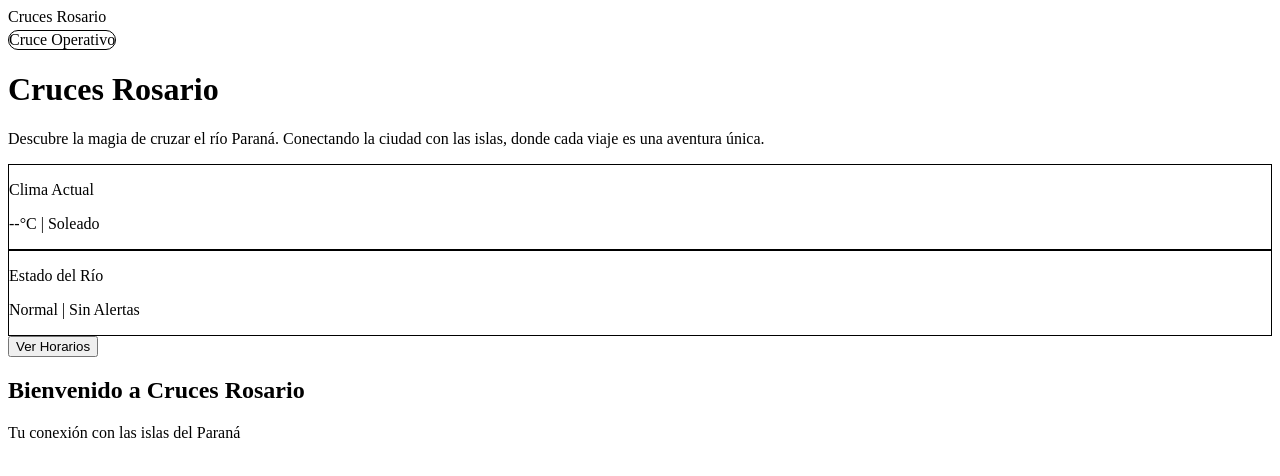
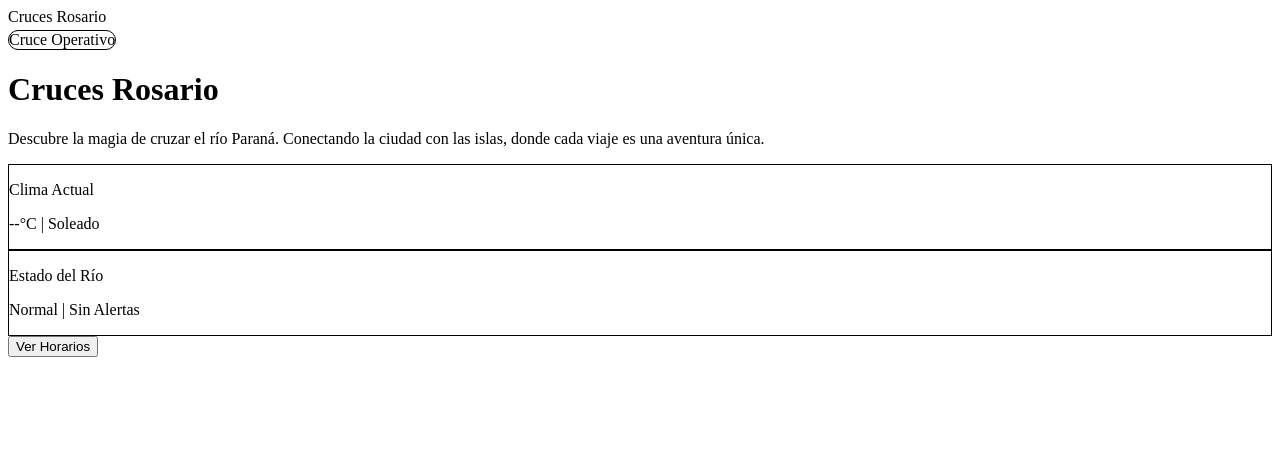
Before and after one commit to marianostiffler-netizen/cruces-rosario, a React (Vite) app: page / in a window 1280 px wide. Shown: the top 476 px of the page. Built offline with nearby package versions, Linux system fonts and the light colour scheme.

Commit message:
feat: clean App.tsx to show only HeroSection component

```diff
--- a/src/App.tsx
+++ b/src/App.tsx
@@ -4,10 +4,6 @@ function App() {
   return (
     <div className="min-h-screen">
       <HeroSection />
-      <main className="container mx-auto px-4 py-8">
-        <h2 className="text-2xl font-bold mb-4">Bienvenido a Cruces Rosario</h2>
-        <p className="text-gray-600">Tu conexión con las islas del Paraná</p>
-      </main>
     </div>
   )
 }
```
